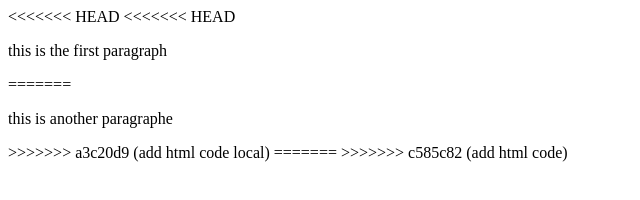
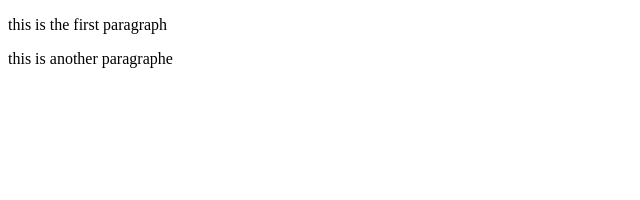
Before and after one commit to ines-97/JavaTuto, a plain HTML site: page index.html in a window 1280 px wide. Shown: the whole page, without its empty margins (0-640 px from the left). Drawn offline with Linux system fonts and the light colour scheme.

Commit message:
add html code local1

```diff
--- a/index.html
+++ b/index.html
@@ -4,17 +4,8 @@
         <title>page title</title>
     </head>
     <body>
-<<<<<<< HEAD
 
-<<<<<<< HEAD
         <p>this is the first paragraph </p>
+        <p>this is another paragraphe</p>
 
-=======
-        <p>this is another paragraphe</p>
->>>>>>> a3c20d9 (add html code local)
     </body>
-</html>
-=======
-    </body>
-</html>
->>>>>>> c585c82 (add html code)
```
